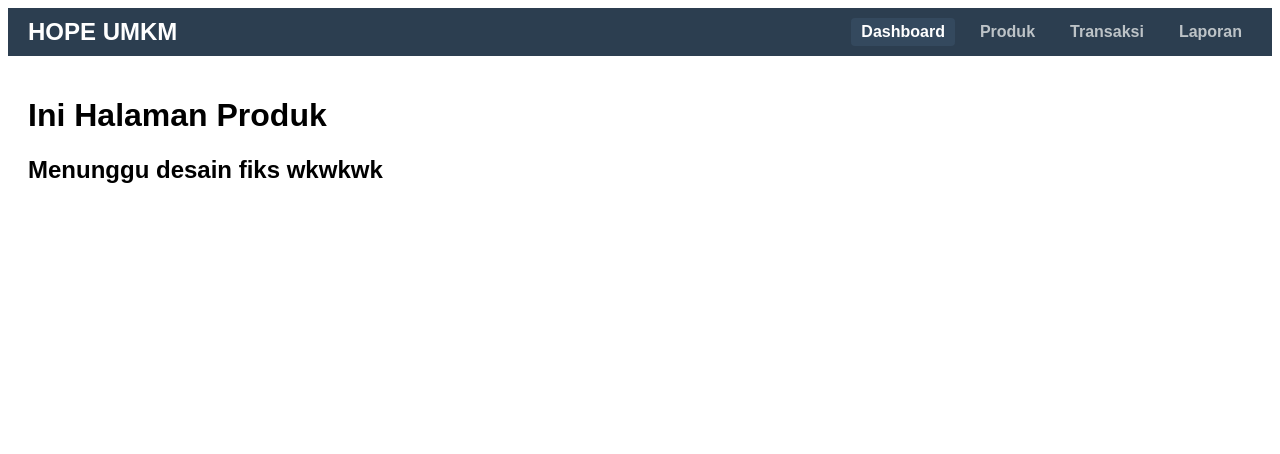
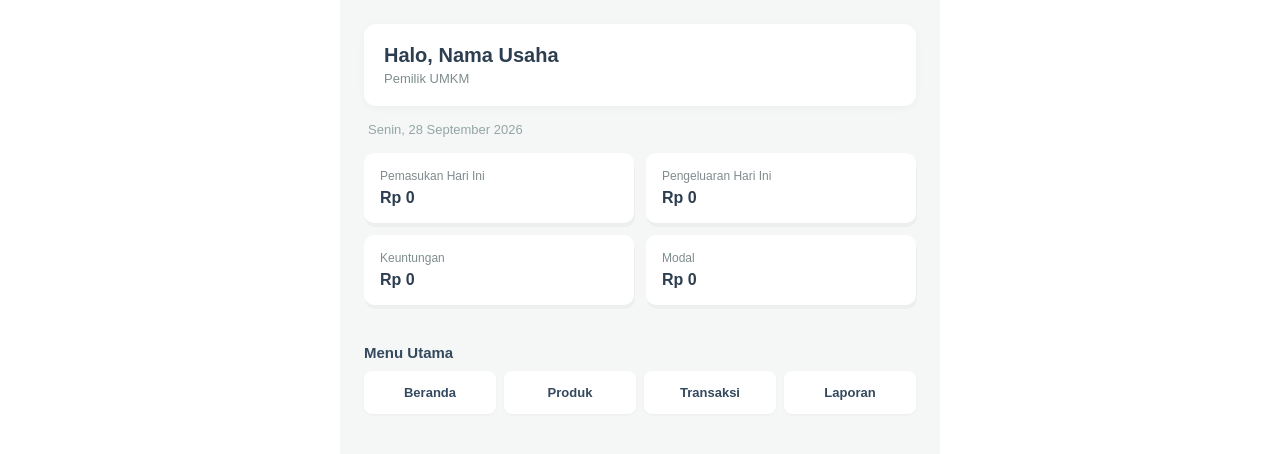
Before and after one commit to deasywal/hope-pwa, a Vue app in the folder hope-pwa/: page / in a window 1280 px wide. Shown: the top 454 px of the page. Built offline with nearby package versions, Linux system fonts and the light colour scheme.

Commit message:
update Dashboard

```diff
--- a/hope-pwa/src/App.vue
+++ b/hope-pwa/src/App.vue
@@ -1,73 +1,29 @@
 <script setup>
-import { computed } from 'vue'
-import { RouterLink, RouterView, useRoute } from 'vue-router'
-
-const route = useRoute()
-
-// Mengecek apakah halaman saat ini adalah halaman login atau register
-const isAuthPage = computed(() => route.path === '/login' || route.path === '/register')
+import { RouterView } from 'vue-router'
 </script>
 
 <template>
-  <div class="layout-utama">
-    <!-- Navbar hanya akan muncul jika BUKAN halaman login atau register -->
-    <header v-if="!isAuthPage" class="navbar">
-      <div class="logo">
-        <h2>HOPE UMKM</h2>
-      </div>
-      <nav class="menu">
-        <RouterLink to="/">Dashboard</RouterLink>
-        <RouterLink to="/produk">Produk</RouterLink>
-        <RouterLink to="/transaksi">Transaksi</RouterLink>
-        <RouterLink to="/laporan">Laporan</RouterLink>
-      </nav>
-    </header>
-
-    <!-- Tempat konten halaman berganti-ganti -->
-    <main :class="{ 'konten-halaman': !isAuthPage }">
+  <div class="app-container">
+    <main class="main-content">
       <RouterView />
     </main>
   </div>
 </template>
 
-<style scoped>
-/* CSS Dasar untuk merapikan posisi menu supaya tidak berantakan */
-.layout-utama {
+<style>
+body {
+  margin: 0;
   font-family: sans-serif;
+  background-color: #ffffff;
 }
 
-.navbar {
-  background-color: #2c3e50;
-  color: white;
-  display: flex;
-  justify-content: space-between;
-  align-items: center;
-  padding: 10px 20px;
+.app-container {
+  max-width: 600px;
+  margin: 0 auto;
+  box-sizing: border-box;
 }
 
-.logo h2 {
-  margin: 0;
-}
-
-.menu {
-  display: flex;
-  gap: 15px;
-}
-
-.menu a {
-  color: #bdc3c7;
-  text-decoration: none;
-  font-weight: bold;
-  padding: 5px 10px;
-  border-radius: 4px;
-}
-
-.menu a:hover, .menu a.router-link-exact-active {
-  background-color: #34495e;
-  color: white;
-}
-
-.konten-halaman {
-  padding: 20px;
+.main-content {
+  width: 100%;
 }
 </style>
--- a/hope-pwa/src/views/DashboardView.vue
+++ b/hope-pwa/src/views/DashboardView.vue
@@ -1,6 +1,181 @@
+<script setup>
+import { ref, onMounted } from 'vue'
+
+// Variabel untuk menyimpan nama brand dan info user
+const brandName = ref('Nama Usaha')
+const ownerEmail = ref('')
+
+onMounted(() => {
+  // Mengambil data dari localStorage yang disimpan saat Register
+  const savedData = localStorage.getItem('registeredAccount')
+  if (savedData) {
+    const account = JSON.parse(savedData)
+    brandName.value = account.brandName || 'Nama Usaha'
+    ownerEmail.value = account.email || ''
+  }
+})
+
+// Tanggal hari ini
+const tanggalHariIni = 'Senin, 28 September 2026'
+</script>
+
 <template>
-  <main>
-    <h1>Ini Halaman Produk </h1>
-    <h2>Menunggu desain fiks wkwkwk </h2>
-  </main>
+  <div class="dashboard-container">
+
+    <!-- Bagian Header: Halo & Nama Usaha -->
+    <div class="header-card">
+      <h2 class="welcome-title">Halo, {{ brandName }}</h2>
+      <p class="sub-text">Pemilik UMKM</p>
+    </div>
+
+    <!-- Tanggal -->
+    <div class="date-text">
+      {{ tanggalHariIni }}
+    </div>
+
+    <!-- Ringkasan Keuangan (Grid 2x2) -->
+    <div class="stats-grid">
+      <div class="stat-box">
+        <span class="stat-label">Pemasukan Hari Ini</span>
+        <span class="stat-value">Rp 0</span>
+      </div>
+      <div class="stat-box">
+        <span class="stat-label">Pengeluaran Hari Ini</span>
+        <span class="stat-value">Rp 0</span>
+      </div>
+      <div class="stat-box">
+        <span class="stat-label">Keuntungan</span>
+        <span class="stat-value">Rp 0</span>
+      </div>
+      <div class="stat-box">
+        <span class="stat-label">Modal</span>
+        <span class="stat-value">Rp 0</span>
+      </div>
+    </div>
+
+    <!-- Bagian Menu Utama (4 Menu: Beranda, Produk, Transaksi, Laporan) -->
+    <div class="menu-utama-section">
+      <h3 class="menu-utama-title">Menu Utama</h3>
+      <div class="menu-grid">
+        <router-link to="/" class="menu-item">
+          <span>Beranda</span>
+        </router-link>
+        <router-link to="/produk" class="menu-item">
+          <span>Produk</span>
+        </router-link>
+        <router-link to="/transaksi" class="menu-item">
+          <span>Transaksi</span>
+        </router-link>
+        <router-link to="/laporan" class="menu-item">
+          <span>Laporan</span>
+        </router-link>
+      </div>
+    </div>
+
+  </div>
 </template>
+
+<style scoped>
+.dashboard-container {
+  padding: 24px;
+  background-color: #f4f7f6;
+  min-height: 100vh;
+  display: flex;
+  flex-direction: column;
+  gap: 16px;
+  font-family: sans-serif;
+  box-sizing: border-box;
+}
+
+/* Kartu Header */
+.header-card {
+  background: #ffffff;
+  padding: 20px;
+  border-radius: 12px;
+  box-shadow: 0 2px 8px rgba(0, 0, 0, 0.04);
+}
+
+.welcome-title {
+  font-size: 20px;
+  font-weight: bold;
+  color: #2c3e50;
+  margin: 0 0 4px 0;
+}
+
+.sub-text {
+  font-size: 13px;
+  color: #7f8c8d;
+  margin: 0;
+}
+
+.date-text {
+  font-size: 13px;
+  color: #95a5a6;
+  padding-left: 4px;
+}
+
+/* Grid Keuangan */
+.stats-grid {
+  display: grid;
+  grid-template-columns: repeat(2, 1fr);
+  gap: 12px;
+}
+
+.stat-box {
+  background: #ffffff;
+  padding: 16px;
+  border-radius: 10px;
+  box-shadow: 1px 4px rgba(0, 0, 0, 0.03);
+  display: flex;
+  flex-direction: column;
+  gap: 6px;
+}
+
+.stat-label {
+  font-size: 12px;
+  color: #7f8c8d;
+}
+
+.stat-value {
+  font-size: 16px;
+  font-weight: bold;
+  color: #2c3e50;
+}
+
+/* Tata Letak 4 Menu Utama Berjajar */
+.menu-utama-section {
+  margin-top: 8px;
+}
+
+.menu-utama-title {
+  font-size: 15px;
+  font-weight: bold;
+  color: #34495e;
+  margin-bottom: 10px;
+}
+
+.menu-grid {
+  display: flex;
+  gap: 8px; /* Jarak antar tombol diperkecil sedikit agar muat 4 menu */
+  width: 100%;
+}
+
+.menu-item {
+  flex: 1;
+  background: #ffffff;
+  padding: 14px 6px; /* Padding samping disesuaikan */
+  border-radius: 8px;
+  text-align: center;
+  text-decoration: none;
+  color: #34495e;
+  font-weight: 600;
+  font-size: 13px; /* Ukuran font sedikit disesuaikan agar pas di 4 kolom */
+  box-shadow: 0 1px 3px rgba(0, 0, 0, 0.04);
+  transition: background-color 0.2s;
+}
+
+.menu-item:hover {
+  background-color: #ecf0f1;
+  color: #2980b9;
+}
+</style>
```
Also changed, not shown: hope-pwa/src/views/RegisterView.vue (+7 -7 lines).
